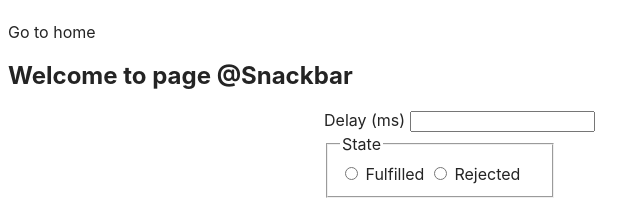
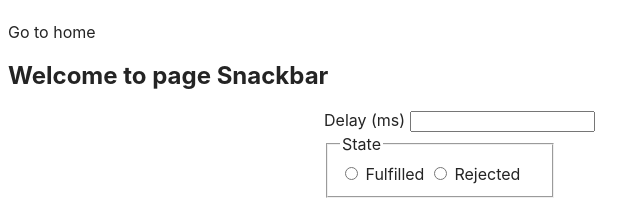
Before and after one commit to VanoLogin/goit-js-hw-10-1, a website built with Vite: page src/2-snackbar.html in a window 1280 px wide. Shown: the top 215 px of the page, 0-640 px from the left. Built offline with nearby package versions, Linux system fonts and the light colour scheme.

Commit message:
Update 2-snackbar.html

```diff
--- a/src/2-snackbar.html
+++ b/src/2-snackbar.html
@@ -10,7 +10,7 @@
   <body>
     <section>
       <a href="./index.html" class="link-home">Go to home</a>
-      <h1>Welcome to page @Snackbar</h1>
+      <h1>Welcome to page Snackbar</h1>
     </section>
 
     <div class="container">
```
